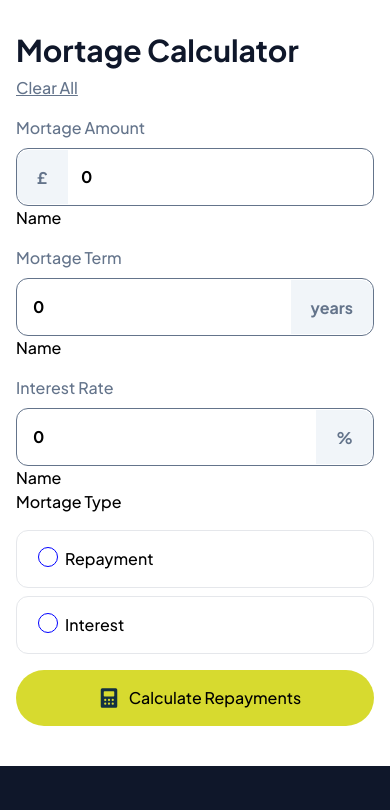
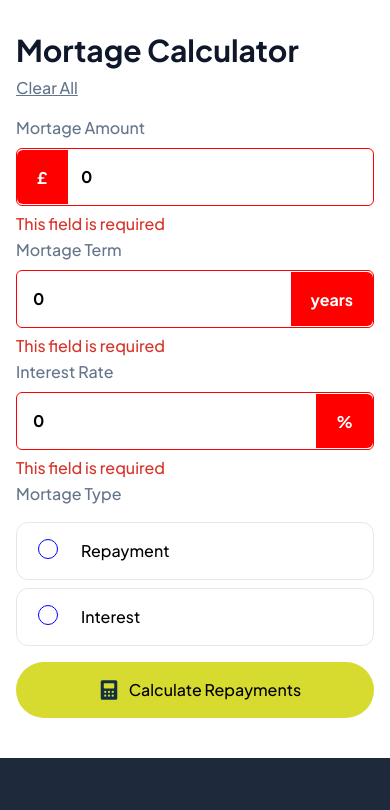
Before and after one commit to dylan-dot-c/Mortage_Calculator_Frontend_Mentor, a Vue app: page / in a window 390 px wide. Shown: the top 810 px of the page. Built offline with nearby package versions, Linux system fonts and the light colour scheme.

Commit message:
completed mobile design and functionality

```diff
--- a/src/App.vue
+++ b/src/App.vue
@@ -1,4 +1,5 @@
 <script setup lang="ts">
+import MortgageResults from './components/MortgageResults.vue'
 import EnhancedInput from './components/EnhancedInput.vue'
 import NoResults from './components/NoResults.vue'
 import calculator from './assets/images/icon-calculator.svg'
@@ -10,25 +11,26 @@ const data = useMortageStore()
 <template>
   <main class="flex flex-col gap-6">
     <section class="p-4">
-      <header class="my-4">
-        <h1 class="text-3xl text-slate-900 font-bold mb-2">Mortage Calculator</h1>
-        <button class="underline text-slate-500">Clear All</button>
-      </header>
-
       <form @submit.prevent>
-        <div class="space-y-4">
-          <EnhancedInput text="£" label="Mortage Amount" align="left" name="amount" />
-          <EnhancedInput text="years" label="Mortage Term" align="right" name="duration" />
-          <EnhancedInput text="%" label="Interest Rate" align="right" name="interest" />
+        <header class="my-4">
+          <h1 class="text-3xl text-slate-900 font-bold mb-2">Mortage Calculator</h1>
+          <button class="underline text-slate-500" type="reset" @click="data.clearForm">
+            Clear All
+          </button>
+        </header>
+        <div class="space-y-8 mb-8">
+          <EnhancedInput text="£" label="Mortage Amount" align="left" name="amount" :min="1000" />
+          <EnhancedInput text="years" label="Mortage Term" align="right" name="duration" :min="1" />
+          <EnhancedInput text="%" label="Interest Rate" align="right" name="interest" :min="1" />
         </div>
 
         <div>
-          <p>Mortage Type</p>
+          <p class="text-slate-500">Mortage Type</p>
           <div class="*:rounded-xl space-y-2 *:space-x-4 mt-4 *:block">
             <label
               for="repayment"
-              class="border p-4 pl-12 relative"
-              :class="{ 'border-lime': data.formInfo.type == 'repayment' }"
+              class="border p-4 pl-16 relative"
+              :class="{ 'border-lime bg-lime bg-opacity-10': data.formInfo.type == 'repayment' }"
             >
               <input
                 type="radio"
@@ -44,8 +46,8 @@ const data = useMortageStore()
 
             <label
               for="interest"
-              class="border p-4 pl-12 relative"
-              :class="{ 'border-lime': data.formInfo.type == 'interest' }"
+              class="border p-4 pl-16 relative"
+              :class="{ 'border-lime bg-lime bg-opacity-10': data.formInfo.type == 'interest' }"
             >
               <input
                 type="radio"
@@ -62,6 +64,7 @@ const data = useMortageStore()
         </div>
 
         <button
+          @click="(data.submitted = true), data.calculateMortage()"
           type="submit"
           class="flex gap-2 justify-center bg-lime rounded-full p-4 w-full mt-4"
         >
@@ -70,8 +73,9 @@ const data = useMortageStore()
       </form>
     </section>
 
-    <section class="bg-slate-900 p-4">
-      <NoResults />
+    <section class="bg-slate-800 p-4">
+      <NoResults v-if="!data.submitted" />
+      <MortgageResults v-else />
     </section>
   </main>
 </template>
--- a/src/assets/main.css
+++ b/src/assets/main.css
@@ -13,6 +13,19 @@
   input[type='radio'] {
     opacity: 0;
     position: absolute;
+  }
+
+  input:invalid {
+    border: 1px solid red;
+
+    & ~ span {
+      background-color: red;
+      color: white;
+    }
+
+    & ~ .error {
+      display: block;
+    }
   }
 
   input[type='radio']:checked ~ .radio {
--- a/src/components/EnhancedInput.vue
+++ b/src/components/EnhancedInput.vue
@@ -1,7 +1,13 @@
 <script setup lang="ts">
 import { useMortageStore } from '../stores/mortage'
 import type { Mortage } from '../stores/mortage'
-defineProps<{ label: string; text: string; align: 'left' | 'right'; name: keyof Mortage }>()
+defineProps<{
+  label: string
+  text: string
+  align: 'left' | 'right'
+  name: keyof Mortage
+  min: number
+}>()
 
 const { formInfo } = useMortageStore()
 </script>
@@ -9,27 +15,29 @@ const { formInfo } = useMortageStore()
 <template>
   <div class="">
     <label for="" class="mb-6 text-slate-500">{{ label }}</label>
-    <div class="relative overflow-hidden mt-2">
+    <div class="relative mt-2">
       <input
+        :min
+        step="0.01"
         :name
         v-model="formInfo[name]"
         type="number"
-        class="w-full p-4 rounded-xl border border-slate-500 font-bold peer"
+        class="w-full p-4 rounded-md border-2 border-slate-300 font-bold outline-none focus:border-slate-900"
         :class="{ 'pl-16': align == 'left', 'pr-16': align == 'right' }"
         required
       />
 
       <span
-        class="bg-slate-100 text-slate-500 py-4 px-5 h-[calc(100%-4px)] font-bold peer-focus:bg-slate-300 transition absolute top-1/2 -translate-y-1/2"
+        class="bg-slate-100 text-slate-500 py-4 px-5 h-[calc(100%-4px)] font-bold transition absolute top-1/2 -translate-y-1/2"
         :class="{
           'left-[1px]': align == 'left',
           'right-[1px]': align == 'right',
-          'rounded-r-xl': align == 'right',
-          'rounded-l-xl': align == 'left'
+          'rounded-r-md': align == 'right',
+          'rounded-l-md': align == 'left'
         }"
         >{{ text }}</span
       >
+      <p class="error absolute top-16 hidden text-red">This field is required</p>
     </div>
-    <p>Name</p>
   </div>
 </template>
--- a/src/components/MortgageResults.vue
+++ b/src/components/MortgageResults.vue
@@ -1,21 +1,41 @@
-<script setup lang="ts"></script>
+<script setup lang="ts">
+import { useMortageStore } from '@/stores/mortage'
+
+const { mortgageValues } = useMortageStore()
+</script>
 
 <template>
-  <div>
-    <h2>Your Results</h2>
-    <p>
-      Your results are shown below based on the information you provided. To adjust the results,
-      edit the form and click “calculate repayments” again.
-    </p>
-  </div>
-  <div>
-    <div>
-      <p>Your monthly repayments</p>
-      <p>$1232.23</p>
+  <article class="pb-8">
+    <div class="space-y-4 my-4">
+      <h2 class="text-slate-100 text-2xl font-bold">Your Results</h2>
+      <p class="text-slate-500">
+        Your results are shown below based on the information you provided. To adjust the results,
+        edit the form and click “calculate repayments” again.
+      </p>
     </div>
-    <div>
-      <p>Total you'll pay over the term.</p>
-      <p>$1232.23</p>
+    <div class="bg-slate-900 border-t-4 rounded-xl p-4 border-t-lime">
+      <div class="">
+        <p class="text-slate-300">Your monthly repayments</p>
+        <p class="text-lime text-4xl font-medium mt-2">
+          {{
+            Intl.NumberFormat('en-GB', { style: 'currency', currency: 'GBP' }).format(
+              mortgageValues.monthlyPayment
+            )
+          }}
+        </p>
+      </div>
+
+      <hr class="w-full my-4 border-t-[0.5px] border-slate-700" />
+      <div class="mt-4">
+        <p class="text-slate-300">Total you'll pay over the term.</p>
+        <p class="text-slate-100 mt-2 text-2xl">
+          {{
+            Intl.NumberFormat('en-GB', { style: 'currency', currency: 'GBP' }).format(
+              mortgageValues.totalPayment
+            )
+          }}
+        </p>
+      </div>
     </div>
-  </div>
+  </article>
 </template>
--- a/src/stores/mortage.ts
+++ b/src/stores/mortage.ts
@@ -1,15 +1,43 @@
-import { ref, computed } from 'vue'
+import { ref, computed, reactive } from 'vue'
 import { defineStore } from 'pinia'
 
 export interface Mortage {
-  amount: Number
-  duration: Number
-  interest: Number
+  amount: number
+  duration: number
+  interest: number
   type: string
 }
 export const useMortageStore = defineStore('mortage', () => {
   const formInfo = ref<Mortage>({ amount: 0, duration: 0, interest: 0, type: '' })
   const formErrors = ref({ amount: '', duration: '', interest: '', type: '' })
+  const submitted = ref(false)
+  const mortgageValues = reactive({ monthlyPayment: 0, totalPayment: 0 })
 
-  return { formInfo, formErrors }
+  const calculateMortage = () => {
+    submitted.value = true
+    const { amount, duration, interest, type } = formInfo.value
+    const monthlyRate = interest / 100 / 12
+
+    const num_payments = duration * 12
+
+    const monthlyPayment =
+      (amount * (monthlyRate * Math.pow(1 + monthlyRate, num_payments))) /
+      (Math.pow(1 + monthlyRate, num_payments) - 1)
+
+    const totalPayment = monthlyPayment * num_payments
+
+    console.log('Calculating...')
+    mortgageValues.monthlyPayment = monthlyPayment
+    mortgageValues.totalPayment = totalPayment
+    return {
+      totalPayment,
+      monthlyPayment
+    }
+  }
+
+  const clearForm = () => {
+    submitted.value = false
+    formInfo.value.type = ''
+  }
+  return { formInfo, formErrors, calculateMortage, submitted, mortgageValues, clearForm }
 })
```
